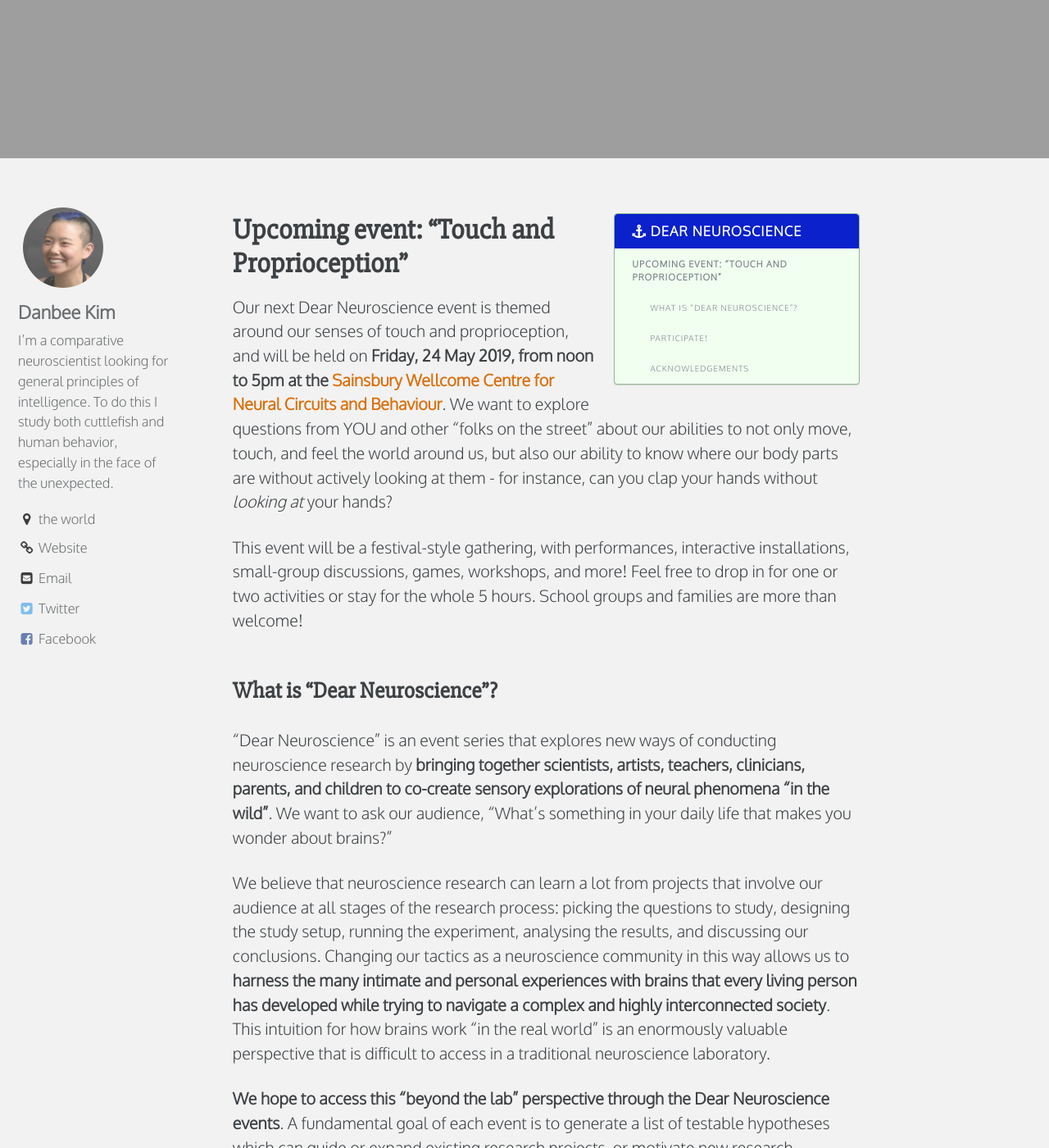
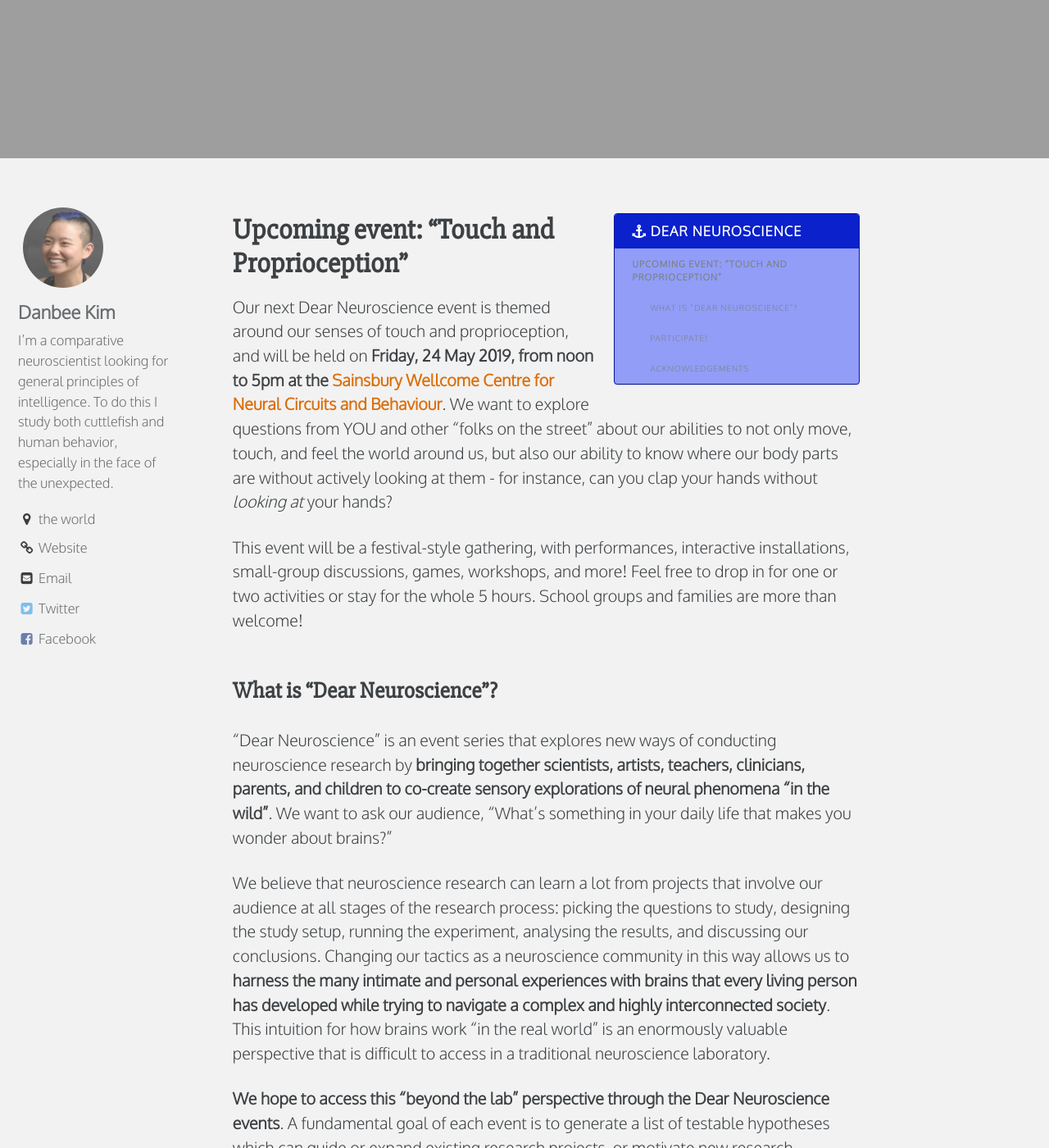
Before and after one commit to everymind/DearNeuroscience, a Jekyll site: the page built from index.md, in a window 1280 px wide and 1400 px high, scrolled down 867 px. Shown: the whole window at 82% size. Built offline with Jekyll 4.4.1, drawn with Linux system fonts in a browser that asks for light colours; comment, search, counter and statistics services are not loaded.

Commit message:
changed color of table of contents

```diff
--- a/_sass/minimal-mistakes/_navigation.scss
+++ b/_sass/minimal-mistakes/_navigation.scss
@@ -500,8 +500,8 @@
   color: $gray;
   text-transform: uppercase;
   letter-spacing: 1px;
-  background-color: #f0fff0;
-  border: 1px solid #8fbc8f;
+  background-color: #919df7;
+  border: 1px solid #06189e;
   border-radius: $border-radius;
   box-shadow: $box-shadow;
 
```
